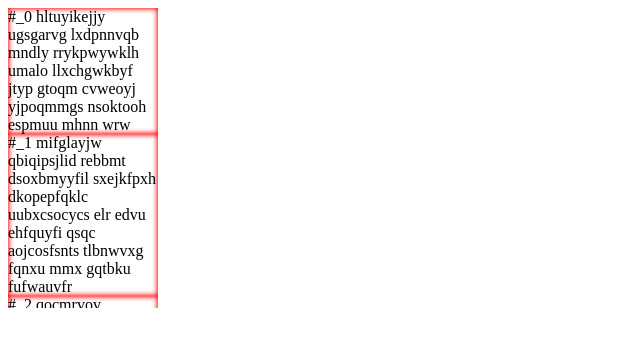
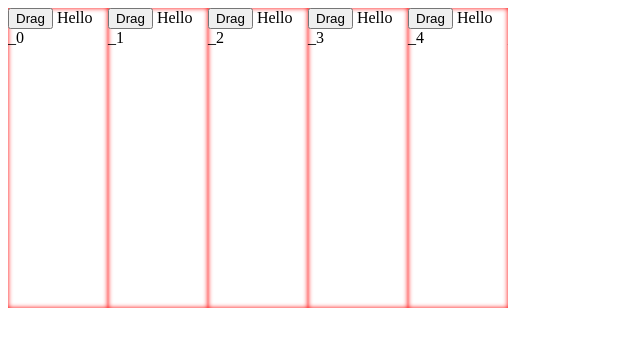
Before and after one commit to vaheqelyan/vue-sort, a Vue app: page / in a window 1280 px wide. Shown: the top 346 px of the page, without its empty margins (0-640 px from the left). Built offline with nearby package versions, Linux system fonts and the light colour scheme; what namey-mcnameface would draw is missing.

Commit message:
bring changes back

```diff
--- a/src/App.vue
+++ b/src/App.vue
@@ -59,7 +59,7 @@ const onSort2 = ({ index, newIndex }) => {
 
 <template>
   <DnDProvider @sort="onSort" @remove="onRemove" @add="onInsert">
-    <DynamicVirtualList
+    <!--<DynamicVirtualList
       :list="items"
       drop-id="bucket-1"
       @sort="onSort"
@@ -76,9 +76,9 @@ const onSort2 = ({ index, newIndex }) => {
       <template v-slot:drag-element="{ item }">
         <div class="item">{{ item.content }}</div>
       </template>
-    </DynamicVirtualList>
+    </DynamicVirtualList>-->
 
-    <!--<SortList
+    <SortList
       :list="items"
       item-id="key"
       class="container"
@@ -97,7 +97,7 @@ const onSort2 = ({ index, newIndex }) => {
       <template v-slot:drag-element="{ item }">
         <div class="item">{{ item.key }}</div>
       </template>
-    </SortList>-->
+    </SortList>
 
     <!--<SortList
     :list="items2"
--- a/src/Move.vue
+++ b/src/Move.vue
@@ -156,11 +156,13 @@ const getStyle = computed(() => {
     if (index >= newIndex && newIndex !== -1) {
       return {
         transform: `translate${translateAxis}(${translateSize}px)`,
+    width: `100px`
       }
     }
   }
 
   return {
+    width: `100px`
   }
 })
 </script>
@@ -168,7 +170,7 @@ const getStyle = computed(() => {
 <style>
 .item {
   width: 100%;
-  height: auto!important;
+  /*height: auto!important;*/
 }
 
 .transition {
--- a/src/SortList.vue
+++ b/src/SortList.vue
@@ -1,7 +1,7 @@
 <template>
-  <div style="overflow: auto;">
-    <div class="scrollList" ref="container" @scroll="onScroll" v-bind="$attrs" :style="getContainerHeight.style">
-      <div class="scrollList__inner">
+  <div style="overflow: auto;" @scroll="onScroll" v-bind="$attrs" ref="container">
+    <div class="scrollList" :style="getContainerHeight.style">
+      <div class="scrollList__inner" :style="getVirtualList.style">
         <move
           :item-id="itemId"
           :disable-event="disableEvent"
```
